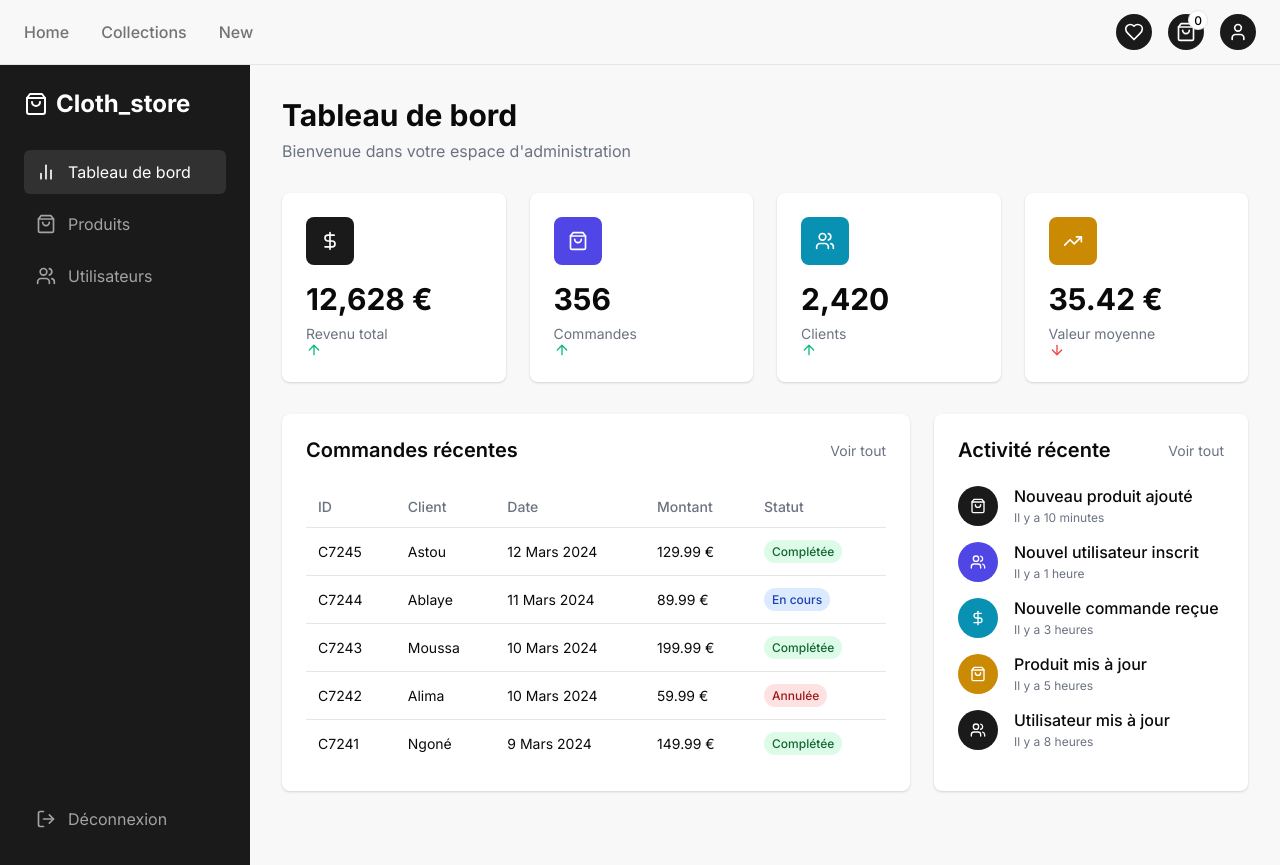
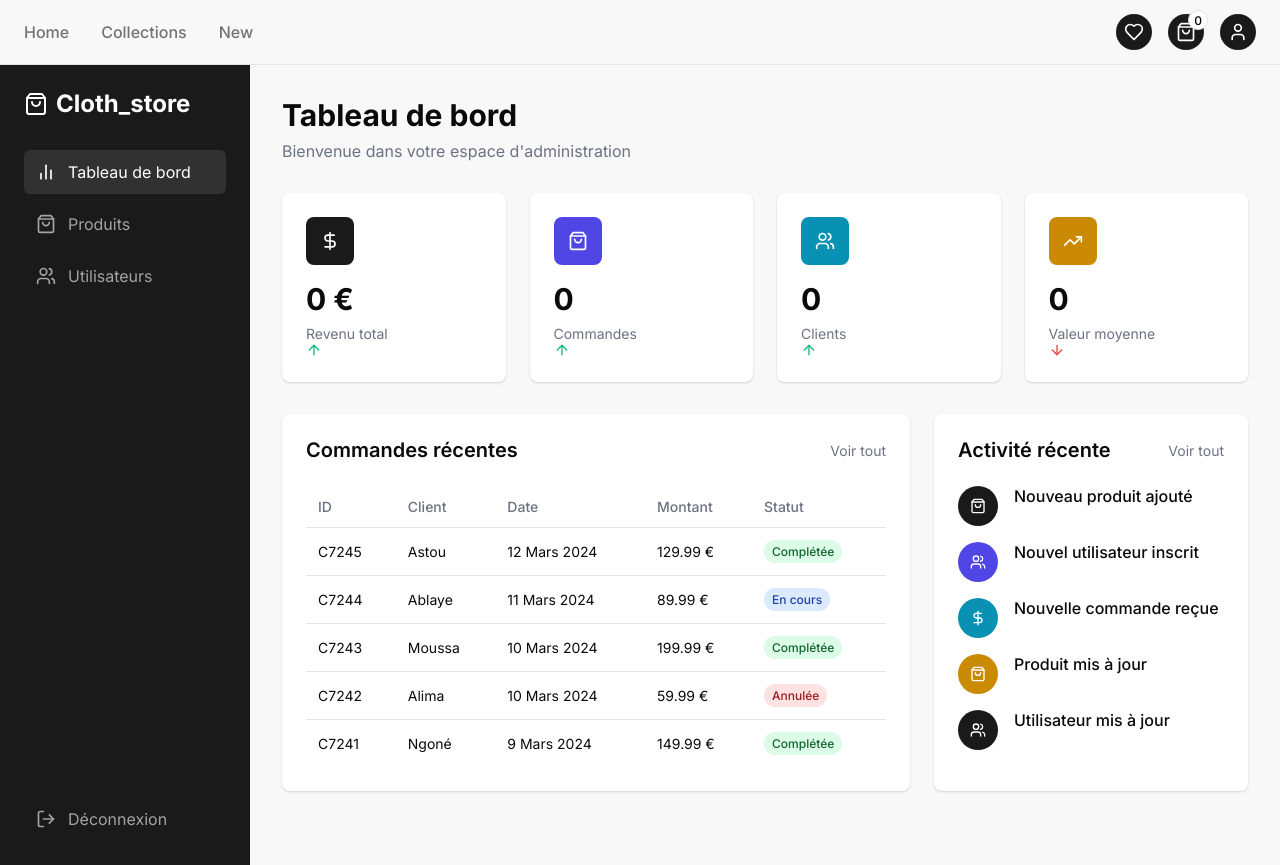
Before and after one commit to alima2012/projetcloth_store, a Next.js app: page /admin in a window 1280 px wide. Built offline with nearby package versions, Linux system fonts and the light colour scheme.

Commit message:
mis a jour

```diff
--- a/src/app/admin/page.tsx
+++ b/src/app/admin/page.tsx
@@ -248,7 +248,7 @@ export default function AdminDashboard() {
               <DollarSign size={20} />
             </StatIcon>
           </StatHeader>
-          <StatValue>12,628 €</StatValue>
+          <StatValue>0 €</StatValue>
           <StatLabel>Revenu total</StatLabel>
           <StatChange $positive={true}>
             <ArrowUp size={16} />
@@ -261,7 +261,7 @@ export default function AdminDashboard() {
               <ShoppingBag size={20} />
             </StatIcon>
           </StatHeader>
-          <StatValue>356</StatValue>
+          <StatValue>0</StatValue>
           <StatLabel>Commandes</StatLabel>
           <StatChange $positive={true}>
             <ArrowUp size={16} />
@@ -274,7 +274,7 @@ export default function AdminDashboard() {
               <Users size={20} />
             </StatIcon>
           </StatHeader>
-          <StatValue>2,420</StatValue>
+          <StatValue>0</StatValue>
           <StatLabel>Clients</StatLabel>
           <StatChange $positive={true}>
             <ArrowUp size={16} />
@@ -287,7 +287,7 @@ export default function AdminDashboard() {
               <TrendingUp size={20} />
             </StatIcon>
           </StatHeader>
-          <StatValue>35.42 €</StatValue>
+          <StatValue>0</StatValue>
           <StatLabel>Valeur moyenne</StatLabel>
           <StatChange $positive={false}>
             <ArrowDown size={16} />
@@ -375,7 +375,6 @@ export default function AdminDashboard() {
               </ActivityIcon>
               <ActivityContent>
                 <ActivityTitle>Nouveau produit ajouté</ActivityTitle>
-                <ActivityTime>Il y a 10 minutes</ActivityTime>
               </ActivityContent>
             </ActivityItem>
 
@@ -385,7 +384,6 @@ export default function AdminDashboard() {
               </ActivityIcon>
               <ActivityContent>
                 <ActivityTitle>Nouvel utilisateur inscrit</ActivityTitle>
-                <ActivityTime>Il y a 1 heure</ActivityTime>
               </ActivityContent>
             </ActivityItem>
 
@@ -395,7 +393,6 @@ export default function AdminDashboard() {
               </ActivityIcon>
               <ActivityContent>
                 <ActivityTitle>Nouvelle commande reçue</ActivityTitle>
-                <ActivityTime>Il y a 3 heures</ActivityTime>
               </ActivityContent>
             </ActivityItem>
 
@@ -405,7 +402,6 @@ export default function AdminDashboard() {
               </ActivityIcon>
               <ActivityContent>
                 <ActivityTitle>Produit mis à jour</ActivityTitle>
-                <ActivityTime>Il y a 5 heures</ActivityTime>
               </ActivityContent>
             </ActivityItem>
 
@@ -415,7 +411,6 @@ export default function AdminDashboard() {
               </ActivityIcon>
               <ActivityContent>
                 <ActivityTitle>Utilisateur mis à jour</ActivityTitle>
-                <ActivityTime>Il y a 8 heures</ActivityTime>
               </ActivityContent>
             </ActivityItem>
           </ActivityList>
```
